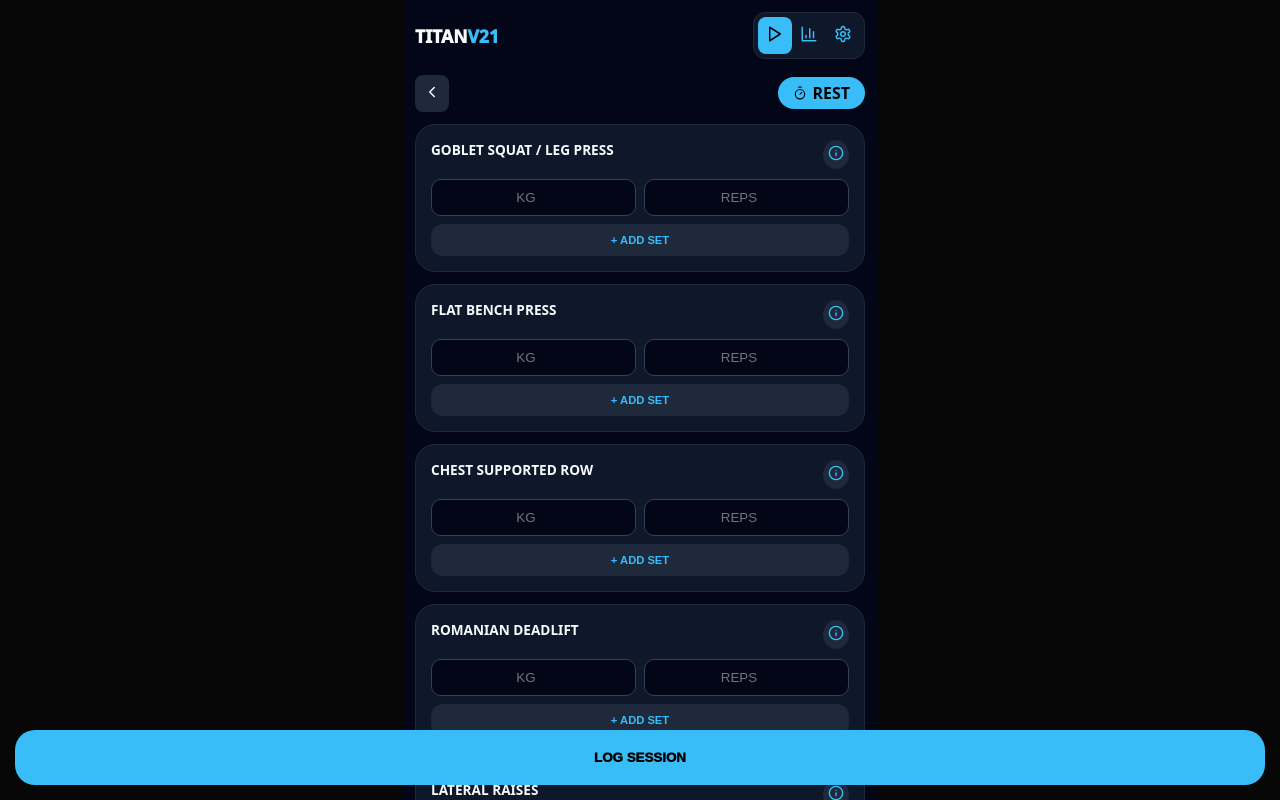
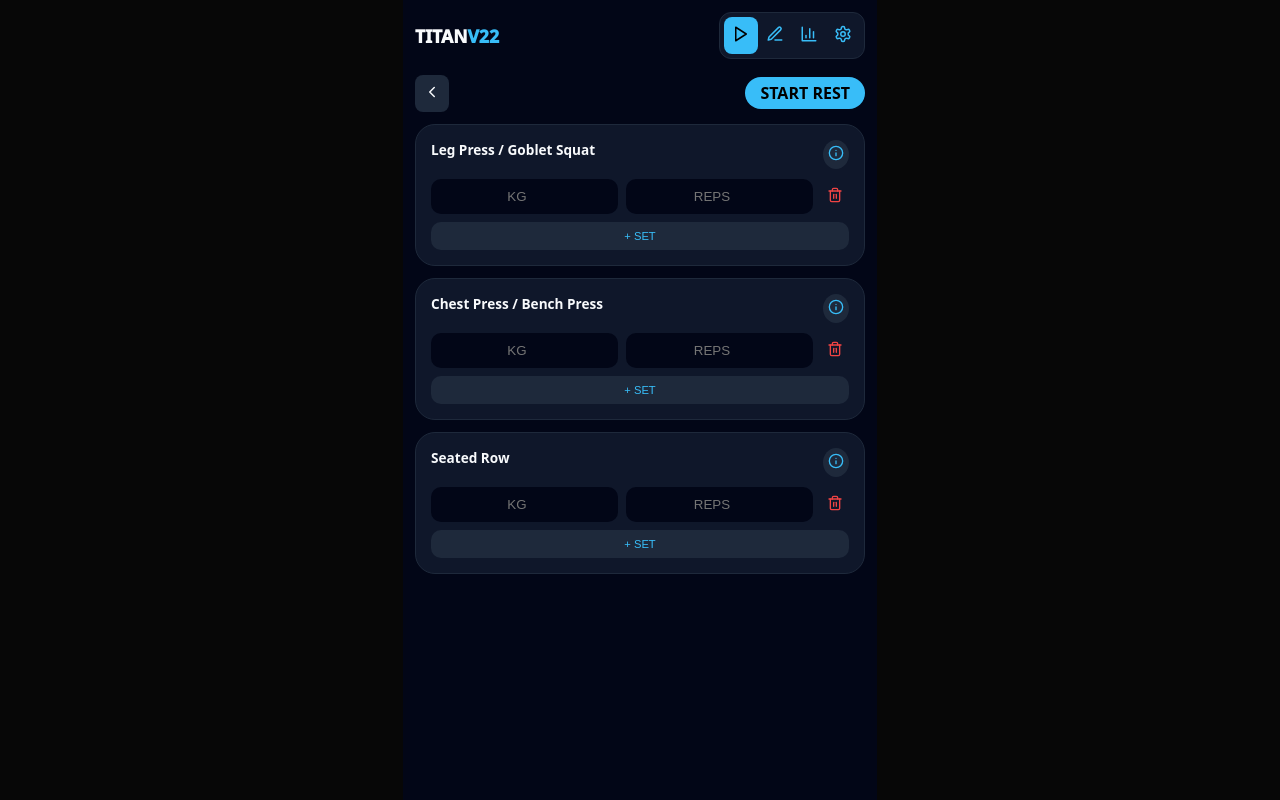
Before and after one commit to srafiq2406teachered-byte/Titan-Tracker, a React (Vite) app: page / in a window 1280 px wide. Both pictures are taken after a click on the element "WORKOUT A". Shown: the top 800 px of the page. Built offline with nearby package versions, Linux system fonts and the light colour scheme.

Commit message:
Update App.jsx

```diff
--- a/src/App.jsx
+++ b/src/App.jsx
@@ -1,46 +1,37 @@
 import React, { useState, useEffect } from 'react';
-import { Play, Settings, Activity, Trash2, X, Info, Flame, ChevronLeft, BarChart3, Plus, Timer, Scale } from 'lucide-react';
+import { Play, Settings, Activity, Trash2, X, Info, Flame, ChevronLeft, BarChart3, Plus, Timer, Save, Edit3, Dumbbell } from 'lucide-react';
 
 const TitanTracker = () => {
-  // --- 1. THE DATABASE (ALL 3 WORKOUTS) ---
-  const EX = {
-    sq: { id: "sq", name: "Goblet Squat / Leg Press", muscle: "Quads", howTo: "Drive through heels. Keep chest up. Parallel depth." },
-    bp: { id: "bp", name: "Flat Bench Press", muscle: "Chest", howTo: "Retract blades. Touch mid-chest. Drive feet." },
-    row: { id: "row", name: "Chest Supported Row", muscle: "Back", howTo: "Squeeze blades. Elbows past torso." },
-    rdl: { id: "rdl", name: "Romanian Deadlift", muscle: "Hamstrings", howTo: "Hinge hips back. Flat back. Feel the stretch." },
-    lat: { id: "lat", name: "Lateral Raises", muscle: "Shoulders", howTo: "Lead with elbows. Stop at shoulder height." },
-    dl: { id: "dl", name: "Deadlift (Conventional)", muscle: "Full Body", howTo: "Mid-foot under bar. Pull slack. Stand tall." },
-    ohp: { id: "ohp", name: "Overhead Press", muscle: "Shoulders", howTo: "Glutes tight. Press vertical. Head through window." },
-    lp: { id: "lp", name: "Lat Pulldown", muscle: "Back", howTo: "Pull to upper chest. Elbows down and back." },
-    le: { id: "le", name: "Leg Extensions", muscle: "Quads", howTo: "Full extension. 1s squeeze at top. Slow down." },
-    fp: { id: "fp", name: "Face Pulls", muscle: "Rear Delts", howTo: "Pull to forehead. External rotation." },
-    lun: { id: "lun", name: "Walking Lunges", muscle: "Legs", howTo: "Long steps. 90-degree angles. Stable core." },
-    inc: { id: "inc", name: "Incline Machine Press", muscle: "Upper Chest", howTo: "Handles mid-chest. 45-degree angle press." },
-    sr: { id: "sr", name: "Seated Cable Row", muscle: "Back", howTo: "Legs slightly bent. Pull to navel." },
-    lc: { id: "lc", name: "Leg Curls", muscle: "Hamstrings", howTo: "Hips down. Heels to glutes. Controlled return." },
-    arm: { id: "arm", name: "Bicep/Tricep Superset", muscle: "Arms", howTo: "Curls then Pushdowns. Zero rest between." }
-  };
-
-  const RECOMP_PLAN = [
-    { id: 'wA', name: "WORKOUT A", list: [EX.sq, EX.bp, EX.row, EX.rdl, EX.lat] },
-    { id: 'wB', name: "WORKOUT B", list: [EX.dl, EX.ohp, EX.lp, EX.le, EX.fp] },
-    { id: 'wC', name: "WORKOUT C", list: [EX.lun, EX.inc, EX.sr, EX.lc, EX.arm] }
+  // --- 1. THE MASTER EXERCISE LIBRARY (Detailed Machine + Alternatives) ---
+  const LIBRARY = [
+    { id: "sq", name: "Leg Press / Goblet Squat", muscle: "Quads", machine: "Leg Press Machine or Hammer Strength", alt: "Dumbbell Goblet Squat", howTo: "Feet shoulder-width on platform. Lower until knees are at 90 degrees. Drive through heels." },
+    { id: "bp", name: "Chest Press / Bench Press", muscle: "Chest", machine: "Converging Chest Press Machine", alt: "Barbell or Dumbbell Flat Bench", howTo: "Align handles with mid-chest. Retract shoulder blades. Press forward without locking elbows." },
+    { id: "row", name: "Seated Row", muscle: "Back", machine: "Cable Row or Chest-Supported Machine", alt: "Dumbbell One-Arm Row", howTo: "Sit tall. Pull handles to navel. Squeeze shoulder blades together. Don't lean back." },
+    { id: "ohp", name: "Shoulder Press", muscle: "Shoulders", machine: "Shoulder Press Machine", alt: "Dumbbell Overhead Press", howTo: "Adjust seat so handles are at ear level. Press up. Keep core tight to avoid arching back." },
+    { id: "lp", name: "Lat Pulldown", muscle: "Lats", machine: "Lat Pulldown Cable Station", alt: "Pull-ups or Assisted Pull-up Machine", howTo: "Grip bar wide. Pull down to upper chest. Focus on pulling with elbows, not hands." },
+    { id: "rdl", name: "Romanian Deadlift", muscle: "Hamstrings", machine: "Smith Machine (Optional)", alt: "Barbell or DB RDL", howTo: "Hinge hips back. Keep back flat. Lower weight until stretch is felt in hamstrings. Snap hips forward." },
+    { id: "le", name: "Leg Extension", muscle: "Quads", machine: "Leg Extension Machine", alt: "Sissy Squats", howTo: "Align knees with machine hinge. Extend legs fully. 1s squeeze at top." },
+    { id: "lc", name: "Leg Curl", muscle: "Hamstrings", machine: "Lying or Seated Leg Curl", alt: "Dumbbell Leg Curls", howTo: "Curl heels toward glutes. Keep hips pressed into the pad." },
+    { id: "lat", name: "Lateral Raise", muscle: "Shoulders", machine: "Lateral Raise Machine", alt: "Dumbbell Lateral Raise", howTo: "Lead with elbows. Stop at shoulder height. Slight forward lean." }
   ];
 
   // --- 2. STATE ---
   const [view, setView] = useState('menu');
-  const [unit, setUnit] = useState('metric');
   const [history, setHistory] = useState([]);
-  const [bio, setBio] = useState({ weight: 80, height: 180, age: 43, activity: 1.375 });
+  const [bio, setBio] = useState({ weight: 93, height: 180, age: 43 });
+  const [config, setConfig] = useState({ restTime: 60, theme: '#38bdf8' });
+  const [plans, setPlans] = useState([
+    { id: 'wA', name: "WORKOUT A", list: ["sq", "bp", "row"] },
+    { id: 'wB', name: "WORKOUT B", list: ["ohp", "lp", "rdl"] }
+  ]);
   const [activeSession, setActiveSession] = useState(null);
   const [sessionData, setSessionData] = useState({});
   const [howToEx, setHowToEx] = useState(null);
   const [timeLeft, setTimeLeft] = useState(0);
 
-  // --- 3. LOGIC: BMR & TDEE (RECOMP ESSENTIALS) ---
-  const bmr = 10 * bio.weight + 6.25 * bio.height - 5 * bio.age + 5;
-  const tdee = Math.round(bmr * bio.activity);
-  const recompTarget = tdee - 250;
+  // --- 3. CALCULATIONS ---
+  const bmi = (bio.weight / ((bio.height/100)**2)).toFixed(1);
+  const tdee = Math.round((10 * bio.weight + 6.25 * bio.height - 5 * bio.age + 5) * 1.375);
 
   useEffect(() => {
     if (timeLeft > 0) {
@@ -49,30 +40,21 @@ const TitanTracker = () => {
     }
   }, [timeLeft]);
 
-  useEffect(() => {
-    const saved = localStorage.getItem('titan_v21_master');
-    if (saved) {
-      const data = JSON.parse(saved);
-      if (data.history) setHistory(data.history);
-      if (data.bio) setBio(data.bio);
-      if (data.unit) setUnit(data.unit);
-    }
-  }, []);
+  const saveSettings = () => {
+    localStorage.setItem('titan_v22', JSON.stringify({ history, bio, config, plans }));
+    alert("Settings Saved!");
+  };
 
-  useEffect(() => {
-    localStorage.setItem('titan_v21_master', JSON.stringify({ history, bio, unit }));
-  }, [history, bio, unit]);
-
-  const T = { bg: '#020617', surf: '#0f172a', card: '#1e293b', acc: '#38bdf8', text: '#f8fafc', mute: '#94a3b8' };
+  const T = { bg: '#020617', surf: '#0f172a', card: '#1e293b', acc: config.theme, text: '#f8fafc', mute: '#94a3b8' };
 
   return (
     <div style={{ background: T.bg, minHeight: '100vh', color: T.text, padding: '12px', fontFamily: 'system-ui', maxWidth: '450px', margin: '0 auto' }}>
 
       {/* HEADER */}
       <div style={{ display: 'flex', justifyContent: 'space-between', alignItems: 'center', marginBottom: '15px' }}>
-        <h1 style={{ fontWeight: '950', fontSize: '1.1em' }}>TITAN<span style={{color: T.acc}}>V21</span></h1>
+        <h1 style={{ fontWeight: '950', fontSize: '1.1em' }}>TITAN<span style={{color: T.acc}}>V22</span></h1>
         <div style={{ display: 'flex', background: T.surf, padding: '4px', borderRadius: '12px', border: `1px solid ${T.card}` }}>
-          {[ {id:'menu', i:<Play size={18}/>}, {id:'intel', i:<BarChart3 size={18}/>}, {id:'settings', i:<Settings size={18}/>} ].map(n => (
+          {[ {id:'menu', i:<Play size={18}/>}, {id:'builder', i:<Edit3 size={18}/>}, {id:'intel', i:<BarChart3 size={18}/>}, {id:'settings', i:<Settings size={18}/>} ].map(n => (
             <button key={n.id} onClick={() => setView(n.id)} style={{ border: 'none', background: view === n.id ? T.acc : 'transparent', color: view === n.id ? '#000' : T.acc, padding: '8px', borderRadius: '8px' }}>{n.i}</button>
           ))}
         </div>
@@ -80,116 +62,150 @@ const TitanTracker = () => {
 
       <div style={{ paddingBottom: '120px' }}>
 
-        {/* VIEW: TRAIN (The Core App) */}
+        {/* VIEW: TRAIN */}
         {view === 'menu' && activeSession && (
           <div style={{ display: 'flex', flexDirection: 'column', gap: '12px' }}>
             <div style={{ display: 'flex', justifyContent: 'space-between', alignItems: 'center' }}>
                 <button onClick={() => setActiveSession(null)} style={{ background: T.card, border: 'none', color: T.text, padding: '8px', borderRadius: '8px' }}><ChevronLeft size={18}/></button>
-                <div onClick={() => setTimeLeft(60)} style={{ background: T.acc, color: '#000', padding: '5px 15px', borderRadius: '20px', fontWeight: 'bold', display: 'flex', gap: '5px', alignItems: 'center' }}>
-                    <Timer size={14}/> {timeLeft > 0 ? `${timeLeft}s` : 'REST'}
+                <div onClick={() => setTimeLeft(config.restTime)} style={{ background: T.acc, color: '#000', padding: '5px 15px', borderRadius: '20px', fontWeight: 'bold' }}>
+                    {timeLeft > 0 ? `${timeLeft}s` : 'START REST'}
                 </div>
             </div>
 
-            {activeSession.list.map(ex => (
-              <div key={ex.instId} style={{ background: T.surf, padding: '15px', borderRadius: '20px', border: `1px solid ${T.card}` }}>
+            {activeSession.list.map(exId => {
+              const ex = LIBRARY.find(l => l.id === exId);
+              return (
+                <div key={exId} style={{ background: T.surf, padding: '15px', borderRadius: '20px', border: `1px solid ${T.card}` }}>
                   <div style={{ display: 'flex', justifyContent: 'space-between', marginBottom: '10px' }}>
-                  <div style={{ fontWeight: '900', fontSize: '0.85em' }}>{ex.name.toUpperCase()}</div>
+                    <div style={{ fontWeight: '900', fontSize: '0.85em' }}>{ex.name}</div>
                     <button onClick={() => setHowToEx(ex)} style={{ background: T.card, border: 'none', color: T.acc, padding: '5px', borderRadius: '50%' }}><Info size={16}/></button>
                   </div>
-                {(sessionData[ex.instId] || [{w:'', r:''}]).map((s, i) => (
+                  {(sessionData[exId] || [{w:'', r:''}]).map((s, i) => (
                     <div key={i} style={{ display: 'flex', gap: '8px', marginBottom: '8px' }}>
-                    <input type="number" placeholder={unit === 'metric' ? "KG" : "LB"} value={s.w} onChange={e => {
-                        const sets = [...(sessionData[ex.instId] || [{w:'', r:''}])];
-                        sets[i].w = e.target.value;
-                        setSessionData({...sessionData, [ex.instId]: sets});
-                    }} style={{ width: '100%', background: T.bg, border: '1px solid #334155', borderRadius: '10px', color: '#fff', textAlign: 'center', padding: '10px' }} />
+                      <input type="number" placeholder="KG" value={s.w} onChange={e => {
+                          const sets = [...(sessionData[exId] || [])];
+                          sets[i].w = parseInt(e.target.value) || '';
+                          setSessionData({...sessionData, [exId]: sets});
+                      }} style={{ width: '100%', background: T.bg, border: 'none', borderRadius: '10px', color: '#fff', textAlign: 'center', padding: '10px' }} />
                       <input type="number" placeholder="REPS" value={s.r} onChange={e => {
-                        const sets = [...(sessionData[ex.instId] || [{w:'', r:''}])];
-                        sets[i].r = e.target.value;
-                        setSessionData({...sessionData, [ex.instId]: sets});
-                    }} style={{ width: '100%', background: T.bg, border: '1px solid #334155', borderRadius: '10px', color: '#fff', textAlign: 'center', padding: '10px' }} />
+                          const sets = [...(sessionData[exId] || [])];
+                          sets[i].r = parseInt(e.target.value) || '';
+                          setSessionData({...sessionData, [exId]: sets});
+                      }} style={{ width: '100%', background: T.bg, border: 'none', borderRadius: '10px', color: '#fff', textAlign: 'center', padding: '10px' }} />
+                      <button onClick={() => {
+                         const sets = [...sessionData[exId]];
+                         sets.splice(i, 1);
+                         setSessionData({...sessionData, [exId]: sets});
+                      }} style={{ color: '#ef4444', background: 'none', border: 'none' }}><Trash2 size={16}/></button>
                     </div>
                   ))}
+                  <button onClick={() => setSessionData({...sessionData, [exId]: [...(sessionData[exId] || []), {w:'', r:''}]})} style={{ width: '100%', padding: '8px', background: T.card, border: 'none', borderRadius: '10px', color: T.acc, fontSize: '0.7em' }}>+ SET</button>
+                </div>
+              );
+            })}
+          </div>
+        )}
+
+        {/* VIEW: BUILDER */}
+        {view === 'builder' && (
+          <div style={{ display: 'flex', flexDirection: 'column', gap: '15px' }}>
+            <h2 style={{ fontWeight: '900' }}>WORKOUT ARCHITECT</h2>
+            {plans.map((p, idx) => (
+              <div key={p.id} style={{ background: T.surf, padding: '15px', borderRadius: '20px' }}>
+                <input value={p.name} onChange={e => {
+                   const newPlans = [...plans];
+                   newPlans[idx].name = e.target.value;
+                   setPlans(newPlans);
+                }} style={{ background: 'none', border: 'none', color: T.acc, fontWeight: '900', marginBottom: '10px' }} />
+                <div style={{ display: 'flex', flexWrap: 'wrap', gap: '5px' }}>
+                   {p.list.map(eid => <span key={eid} style={{ fontSize: '0.6em', background: T.card, padding: '4px 8px', borderRadius: '5px' }}>{eid}</span>)}
                    <button onClick={() => {
-                    const current = sessionData[ex.instId] || [{w:'', r:''}];
-                    setSessionData({...sessionData, [ex.instId]: [...current, {w: current[current.length-1].w, r: ''}]});
-                }} style={{ width: '100%', padding: '10px', background: T.card, border: 'none', borderRadius: '12px', color: T.acc, fontSize: '0.7em', fontWeight: 'bold' }}>+ ADD SET</button>
+                     const eid = prompt("Enter Exercise ID (sq, bp, row, ohp, lp, rdl, le, lc, lat)");
+                     if(eid) {
+                       const newPlans = [...plans];
+                       newPlans[idx].list.push(eid);
+                       setPlans(newPlans);
+                     }
+                   }} style={{ fontSize: '0.6em', color: T.acc }}>+ ADD</button>
+                </div>
+              </div>
+            ))}
+            <button onClick={() => setPlans([...plans, { id: Date.now(), name: "NEW WORKOUT", list: [] }])} style={{ background: T.acc, color: '#000', padding: '15px', borderRadius: '15px', fontWeight: 'bold' }}>CREATE NEW ROUTINE</button>
+          </div>
+        )}
+
+        {/* VIEW: SETTINGS */}
+        {view === 'settings' && (
+          <div style={{ display: 'flex', flexDirection: 'column', gap: '15px' }}>
+            <div style={{ background: T.surf, padding: '20px', borderRadius: '24px' }}>
+              <div style={{ display: 'grid', gridTemplateColumns: '1fr 1fr', gap: '15px' }}>
+                <div>
+                   <label style={{ fontSize: '0.6em', color: T.mute }}>WEIGHT (KG)</label>
+                   <input type="number" value={bio.weight} onChange={e => setBio({...bio, weight: parseInt(e.target.value) || 0})} style={{ width: '100%', background: T.bg, border: 'none', padding: '10px', borderRadius: '10px', color: '#fff' }} />
+                </div>
+                <div>
+                   <label style={{ fontSize: '0.6em', color: T.mute }}>HEIGHT (CM)</label>
+                   <input type="number" value={bio.height} onChange={e => setBio({...bio, height: parseInt(e.target.value) || 0})} style={{ width: '100%', background: T.bg, border: 'none', padding: '10px', borderRadius: '10px', color: '#fff' }} />
+                </div>
+              </div>
+              <div style={{ marginTop: '20px', padding: '15px', background: T.card, borderRadius: '15px', textAlign: 'center' }}>
+                 <div style={{ fontSize: '0.6em', color: T.mute }}>CURRENT BMI</div>
+                 <div style={{ fontSize: '1.5em', fontWeight: '900', color: T.acc }}>{bmi}</div>
+              </div>
+            </div>
+
+            <div style={{ background: T.surf, padding: '20px', borderRadius: '24px' }}>
+              <label style={{ fontSize: '0.6em', color: T.mute }}>REST TIMER (SECONDS)</label>
+              <input type="number" value={config.restTime} onChange={e => setConfig({...config, restTime: parseInt(e.target.value) || 0})} style={{ width: '100%', background: T.bg, border: 'none', padding: '10px', borderRadius: '10px', color: '#fff', marginBottom: '15px' }} />
+
+              <label style={{ fontSize: '0.6em', color: T.mute }}>THEME COLOR</label>
+              <div style={{ display: 'flex', gap: '10px', marginTop: '5px' }}>
+                {['#38bdf8', '#fbbf24', '#f472b6', '#4ade80'].map(c => (
+                  <div key={c} onClick={() => setConfig({...config, theme: c})} style={{ width: '30px', height: '30px', borderRadius: '50%', background: c, border: config.theme === c ? '2px solid white' : 'none' }} />
+                ))}
+              </div>
+            </div>
+
+            <button onClick={saveSettings} style={{ background: T.acc, color: '#000', padding: '20px', borderRadius: '20px', fontWeight: '950', border: 'none', display: 'flex', justifyContent: 'center', gap: '10px' }}>
+              <Save size={20}/> SAVE ALL CONFIGURATIONS
+            </button>
+          </div>
+        )}
+
+        {/* VIEW: MENU */}
+        {view === 'menu' && !activeSession && (
+          <div style={{ display: 'flex', flexDirection: 'column', gap: '10px' }}>
+            {plans.map(p => (
+              <div key={p.id} onClick={() => setActiveSession(p)} style={{ background: T.surf, padding: '20px', borderRadius: '20px', display: 'flex', justifyContent: 'space-between', border: `1px solid ${T.card}` }}>
+                <span style={{ fontWeight: '900' }}>{p.name}</span>
+                <Play size={20} color={T.acc} fill={T.acc}/>
               </div>
             ))}
           </div>
         )}
 
-        {/* VIEW: MENU (Program Selection) */}
-        {view === 'menu' && !activeSession && (
-          <div style={{ display: 'flex', flexDirection: 'column', gap: '12px' }}>
-            {RECOMP_PLAN.map(r => (
-              <div key={r.id} onClick={() => {
-                const list = r.list.map(ex => ({ ...ex, instId: `${ex.id}-${Math.random()}` }));
-                setActiveSession({ ...r, list });
-              }} style={{ background: T.surf, padding: '20px', borderRadius: '24px', display: 'flex', justifyContent: 'space-between', border: `1px solid ${T.card}` }}>
-                <span style={{ fontWeight: '900' }}>{r.name}</span>
-                <Play size={20} color={T.acc} />
       </div>
-            ))}
+
+      {/* HOW-TO OVERLAY (Detailed Machine Specs) */}
+      {howToEx && (
+        <div style={{ position: 'fixed', inset: 0, background: T.bg, zIndex: 1000, padding: '30px', overflowY: 'auto' }}>
+          <button onClick={() => setHowToEx(null)} style={{ background: T.card, border: 'none', color: '#fff', padding: '10px', borderRadius: '10px' }}><X size={20}/></button>
+          <h2 style={{ fontWeight: '950', fontSize: '1.5em', marginTop: '20px', color: T.acc }}>{howToEx.name}</h2>
+
+          <div style={{ marginTop: '20px', display: 'flex', flexDirection: 'column', gap: '15px' }}>
+            <div style={{ background: T.card, padding: '15px', borderRadius: '15px' }}>
+              <div style={{ fontSize: '0.6em', color: T.acc, fontWeight: '900' }}>PRIMARY MACHINE</div>
+              <div style={{ fontSize: '0.9em', fontWeight: 'bold' }}>{howToEx.machine}</div>
             </div>
-        )}
-
-        {/* VIEW: INTEL (Tonnage Analytics) */}
-        {view === 'intel' && (
-           <div style={{ display: 'flex', flexDirection: 'column', gap: '15px' }}>
-             <h2 style={{ fontSize: '1.2em', fontWeight: '950', color: T.acc }}>INTELLIGENCE</h2>
-             <div style={{ background: T.surf, padding: '20px', borderRadius: '24px' }}>
-                <div style={{ color: T.mute, fontSize: '0.6em' }}>RECOMP CALORIE TARGET</div>
-                <div style={{ fontSize: '1.8em', fontWeight: '950' }}>{recompTarget} <span style={{fontSize:'0.4em', color: T.acc}}>KCAL/DAY</span></div>
+            <div style={{ background: T.card, padding: '15px', borderRadius: '15px' }}>
+              <div style={{ fontSize: '0.6em', color: '#fbbf24', fontWeight: '900' }}>ALTERNATIVE (IF BUSY)</div>
+              <div style={{ fontSize: '0.9em', fontWeight: 'bold' }}>{howToEx.alt}</div>
             </div>
-             {history.map((h, i) => (
-                <div key={i} style={{ background: T.card, padding: '15px', borderRadius: '15px' }}>
-                  <div style={{ display: 'flex', justifyContent: 'space-between', fontSize: '0.8em', fontWeight: 'bold' }}>
-                    <span>{h.name}</span>
-                    <span style={{color: T.acc}}>{h.date}</span>
+            <div style={{ lineHeight: '1.6', fontSize: '0.85em' }}>
+               <div style={{ fontWeight: '900', marginBottom: '5px' }}>INSTRUCTIONS:</div>
+               {howToEx.howTo}
             </div>
           </div>
-             ))}
-           </div>
-        )}
-
-        {/* VIEW: SETTINGS (BMR Restore) */}
-        {view === 'settings' && (
-          <div style={{ display: 'flex', flexDirection: 'column', gap: '15px' }}>
-            <div style={{ background: T.surf, padding: '20px', borderRadius: '24px' }}>
-              <h3 style={{ fontSize: '0.8em', marginBottom: '15px', color: T.acc }}>BIOMETRICS</h3>
-              <div style={{ display: 'grid', gridTemplateColumns: '1fr 1fr', gap: '10px' }}>
-                {['weight', 'height', 'age'].map(k => (
-                  <div key={k}>
-                    <label style={{ fontSize: '0.5em', color: T.mute }}>{k.toUpperCase()}</label>
-                    <input type="number" value={bio[k]} onChange={e => setBio({...bio, [k]: Number(e.target.value)})} style={{ width: '100%', background: T.bg, border: 'none', padding: '12px', borderRadius: '10px', color: '#fff' }} />
-                  </div>
-                ))}
-                <button onClick={() => setUnit(unit === 'metric' ? 'imperial' : 'metric')} style={{ background: T.card, color: T.acc, border: 'none', borderRadius: '10px', fontWeight: 'bold' }}>{unit.toUpperCase()}</button>
-              </div>
-            </div>
-          </div>
-        )}
-
-      </div>
-
-      {/* HOW-TO MODAL */}
-      {howToEx && (
-        <div style={{ position: 'fixed', inset: 0, background: T.bg, zIndex: 1000, padding: '30px' }}>
-          <button onClick={() => setHowToEx(null)} style={{ background: T.card, border: 'none', color: '#fff', padding: '10px', borderRadius: '10px' }}><X size={20}/></button>
-          <h2 style={{ fontWeight: '950', fontSize: '1.5em', marginTop: '20px' }}>{howToEx.name}</h2>
-          <p style={{ marginTop: '20px', lineHeight: '1.6', color: T.mute }}>{howToEx.howTo}</p>
-        </div>
-      )}
-
-      {/* FINISH BUTTON */}
-      {activeSession && view === 'menu' && (
-        <div style={{ position: 'fixed', bottom: 15, left: 15, right: 15 }}>
-          <button onClick={() => {
-            const details = activeSession.list.map(ex => ({ name: ex.name, sets: (sessionData[ex.instId] || []).filter(s => s.w && s.r) }));
-            setHistory([{ date: new Date().toLocaleDateString(), name: activeSession.name, details }, ...history]);
-            setActiveSession(null); setView('intel');
-          }} style={{ width: '100%', padding: '20px', background: T.acc, color: '#000', borderRadius: '20px', fontWeight: '950', border: 'none' }}>LOG SESSION</button>
         </div>
       )}
     </div>
```
Lines whose indentation alone changed are shown as unchanged.
